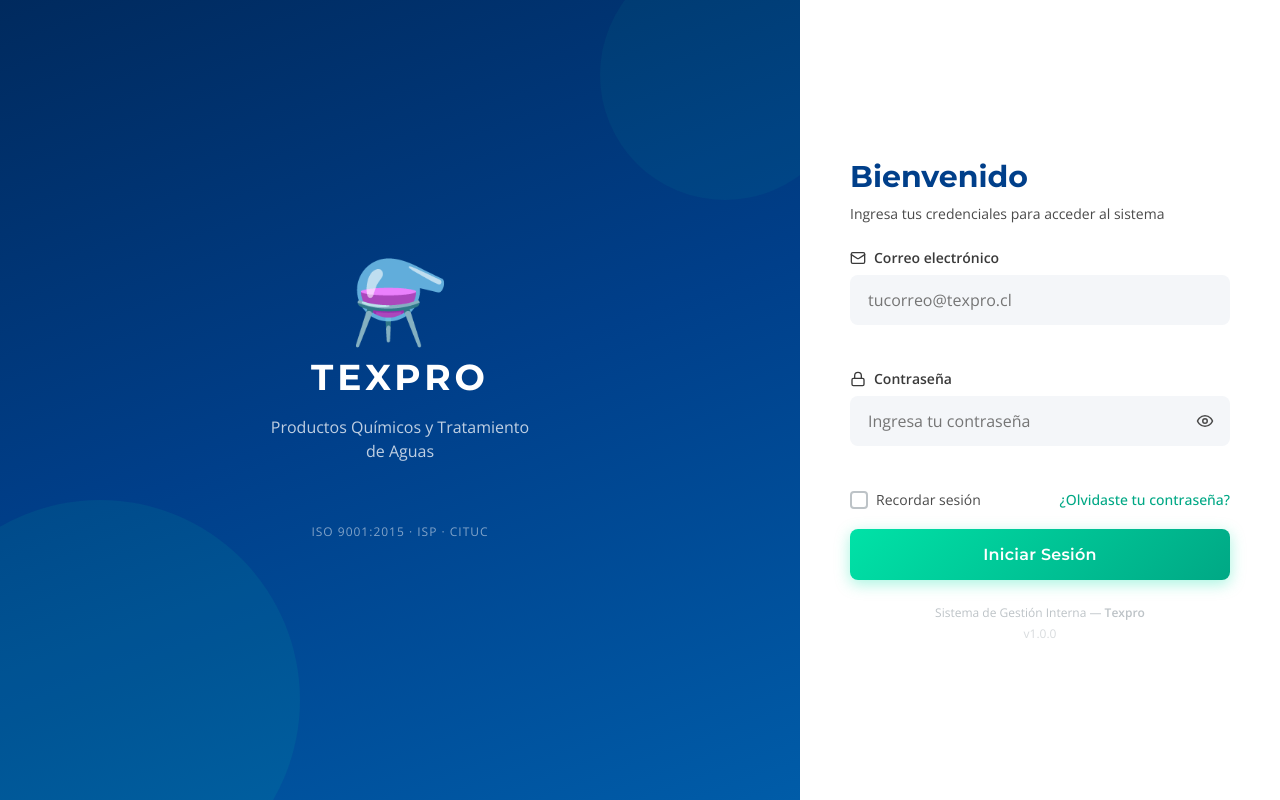
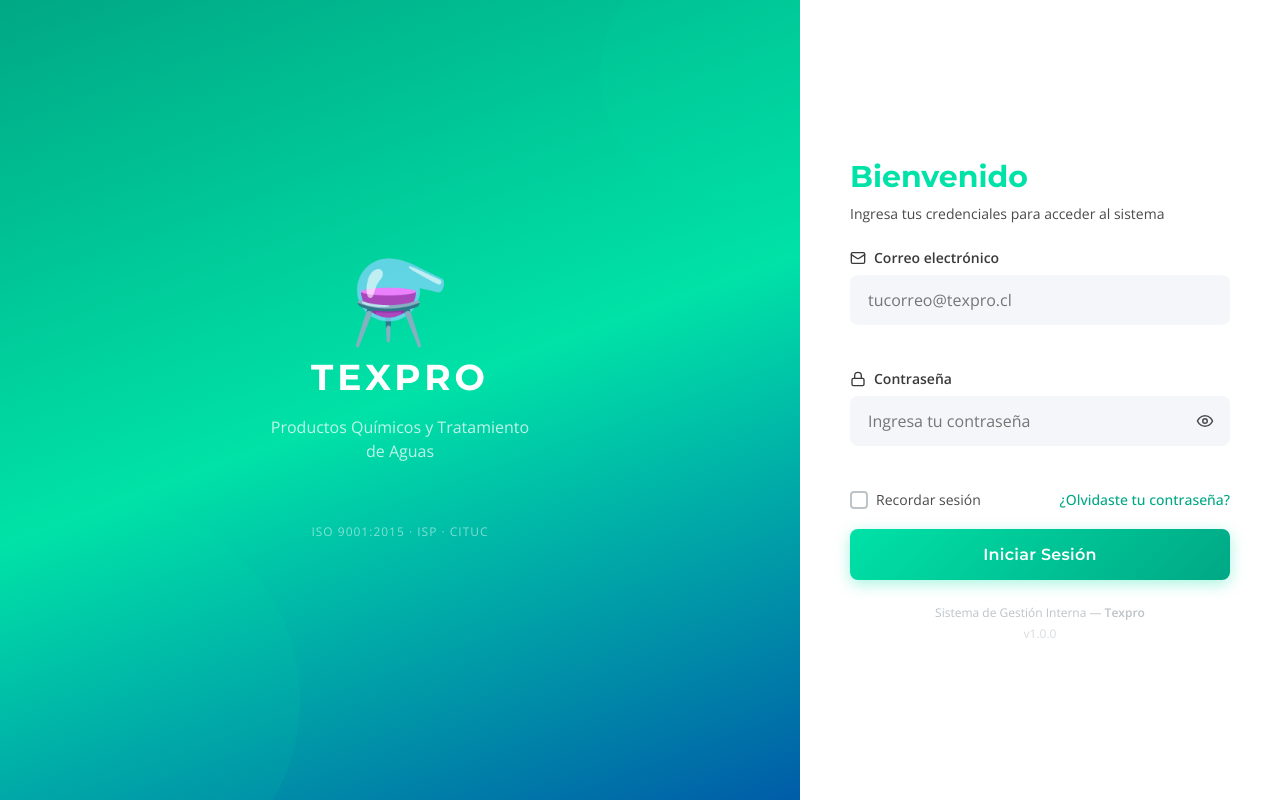
Before and after one commit to soportetexpro/RSProyecto, a website: page src/login/index.html in a window 1280 px wide. Drawn offline with nearby package versions, Linux system fonts and the light colour scheme.

Commit message:
fix: color primario cambiado a #00E2A7 (verde corporativo Texpro)

```diff
--- a/src/assets/styles/tokens.css
+++ b/src/assets/styles/tokens.css
@@ -11,10 +11,10 @@
      COLORES
   ════════════════════════════════════════ */
 
-  /* Primarios — Azul corporativo */
-  --color-primary:        #003F8A;
-  --color-primary-dark:   #002A5E;
-  --color-primary-light:  #0056B3;
+  /* Primarios — Verde corporativo Texpro */
+  --color-primary:        #00E2A7;
+  --color-primary-dark:   #00A885;
+  --color-primary-light:  #19BF94;
 
   /* Secundarios — Celeste agua */
   --color-secondary:      #00AEEF;
```
